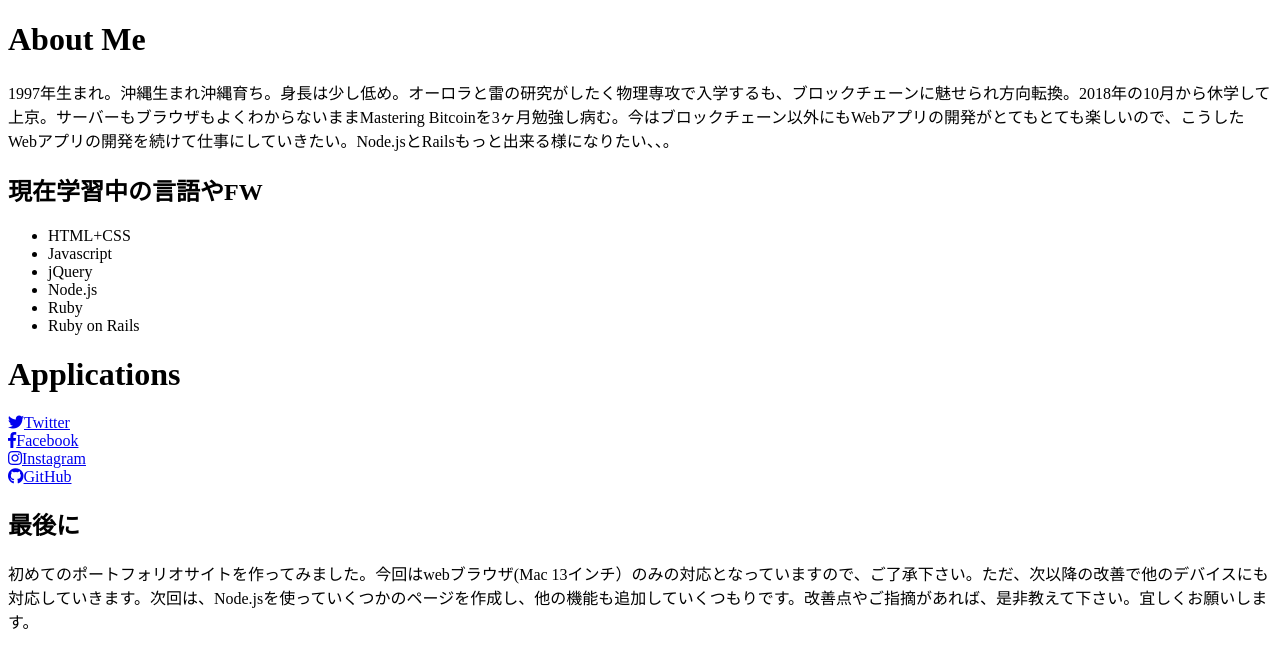
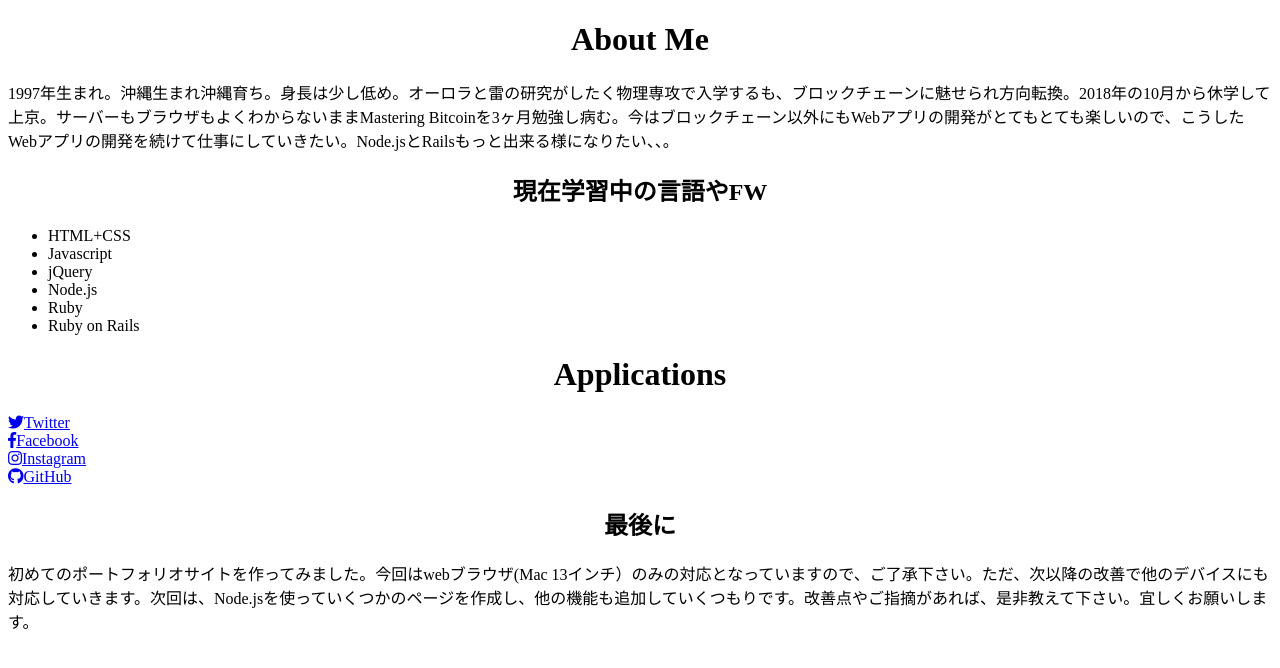
Before and after one commit to takattty/MyPortfolioSite-1, a PHP site: page / in a window 1280 px wide. Shown: the part 98-766 px from the top of the page. Run offline with PHP 8.4, Linux system fonts and the light colour scheme; some libraries are stand-ins or nearby versions.

Commit message:
各見出しのテキスト配置変更

```diff
--- a/index.css
+++ b/index.css
@@ -21,3 +21,19 @@
     display: table-cell;
     vertical-align: middle;
 }
+
+.aboutme h1 {
+    text-align: center;
+}
+
+.aboutme h2 {
+    text-align: center;
+}
+
+.applications h1 {
+    text-align: center;
+}
+
+.comment h2 {
+    text-align: center;
+}
--- a/index.html
+++ b/index.html
@@ -93,9 +93,11 @@
             </main>
 
             <footer>
-                <h2>最後に</h2>
-                <div class="footer-text">
-                    <p>初めてのポートフォリオサイトを作ってみました。今回はwebブラウザ(Mac 13インチ）のみの対応となっていますので、ご了承下さい。ただ、次以降の改善で他のデバイスにも対応していきます。次回は、Node.jsを使っていくつかのページを作成し、他の機能も追加していくつもりです。改善点やご指摘があれば、是非教えて下さい。宜しくお願いします。</p>
+                <div class="comment">
+                    <h2>最後に</h2>
+                    <div class="footer-text">
+                        <p>初めてのポートフォリオサイトを作ってみました。今回はwebブラウザ(Mac 13インチ）のみの対応となっていますので、ご了承下さい。ただ、次以降の改善で他のデバイスにも対応していきます。次回は、Node.jsを使っていくつかのページを作成し、他の機能も追加していくつもりです。改善点やご指摘があれば、是非教えて下さい。宜しくお願いします。</p>
+                    </div>
                 </div>
             </footer>
 
```
